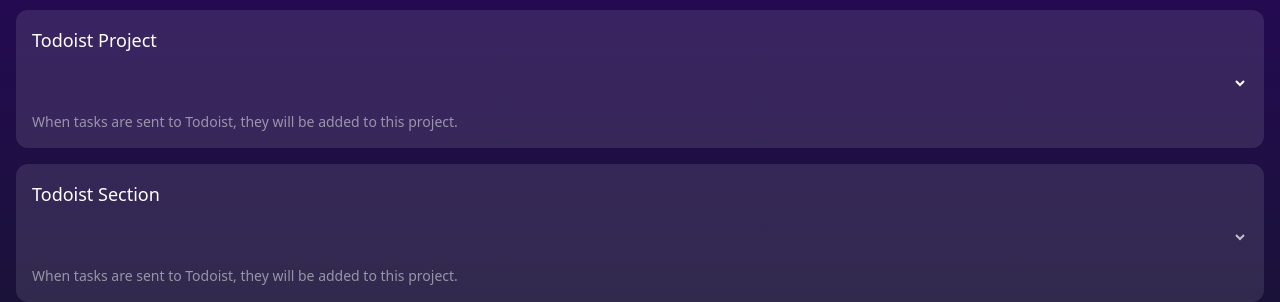
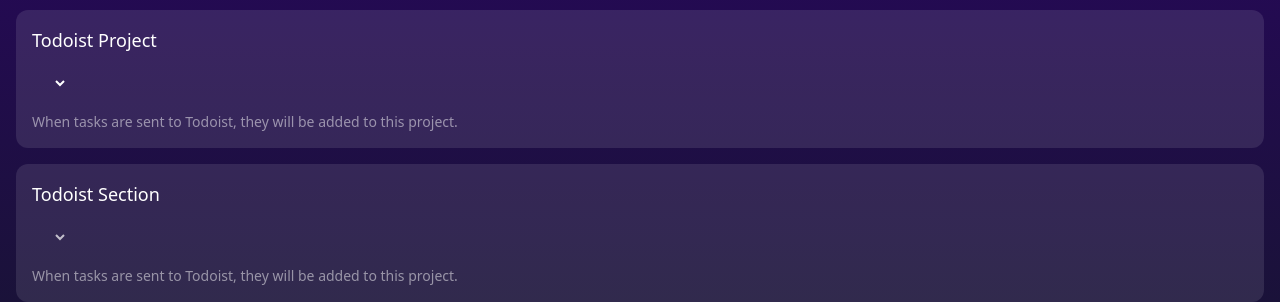
Before and after one commit to brenapp/motes, a Next.js app: page /options in a window 1280 px wide. Shown: the part 338-640 px from the top of the page. Built offline with nearby package versions, Linux system fonts and the light colour scheme.

Commit message:
Make it a little more visually obvious that they are selects

```diff
--- a/src/pages/options.tsx
+++ b/src/pages/options.tsx
@@ -87,7 +87,7 @@
             <select
               aria-label="Todoist Project"
               id="options.project"
-              className="rounded-lg bg-transparent font-mono text-xl outline-none"
+              className="w-min rounded-lg bg-transparent pr-4 font-mono text-xl outline-none"
               value={projectId}
               onChange={(e) => setProjectId(e.target.value)}
             >
@@ -112,7 +112,7 @@
             <select
               aria-label="Todoist Project"
               id="options.project"
-              className="rounded-lg bg-transparent font-mono text-xl outline-none"
+              className="w-min rounded-lg bg-transparent pr-4 font-mono text-xl outline-none"
               value={sectionId}
               onChange={(e) => setSectionId(e.target.value)}
               disabled={!projectId || !sections[projectId]}
```
